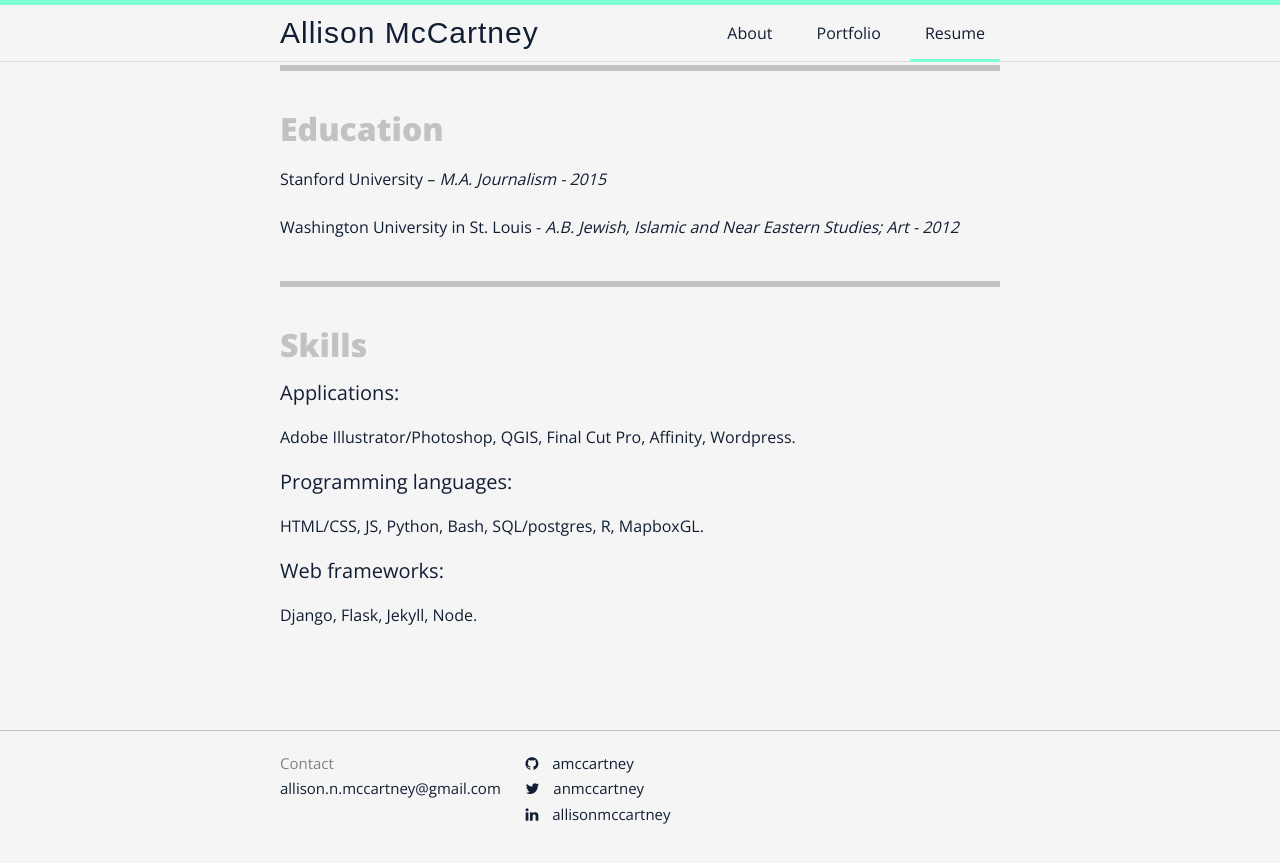
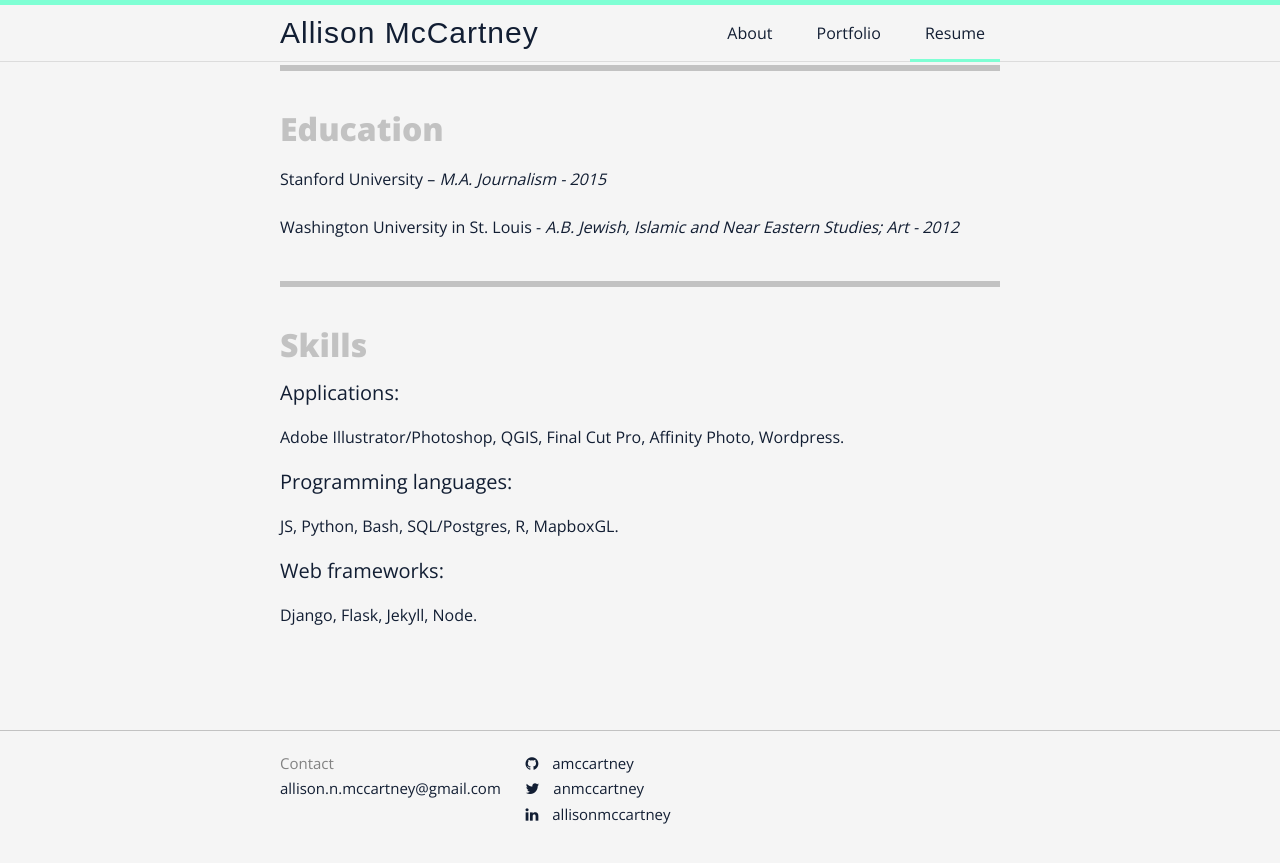
Before and after one commit to amccartney/amccartney.github.io, a Jekyll site: the page built from pages/resume.md, in a window 1280 px wide and 900 px high, scrolled down 1942 px. Shown: the top 863 px of the window. Built offline with Jekyll 4.4.1, drawn with Linux system fonts in a browser that asks for light colours; nearby versions of some CDN libraries; some web fonts are replaced.

Commit message:
changing resume

```diff
--- a/pages/resume.md
+++ b/pages/resume.md
@@ -78,10 +78,10 @@ ___
 ## Skills
 
 #### Applications:
-Adobe Illustrator/Photoshop, QGIS, Final Cut Pro, Affinity, Wordpress.
+Adobe Illustrator/Photoshop, QGIS, Final Cut Pro, Affinity Photo, Wordpress.
 
 #### Programming languages:
-HTML/CSS, JS, Python, Bash, SQL/postgres, R, MapboxGL.
+JS, Python, Bash, SQL/Postgres, R, MapboxGL.
 
 #### Web frameworks:
 Django, Flask, Jekyll, Node.
```
